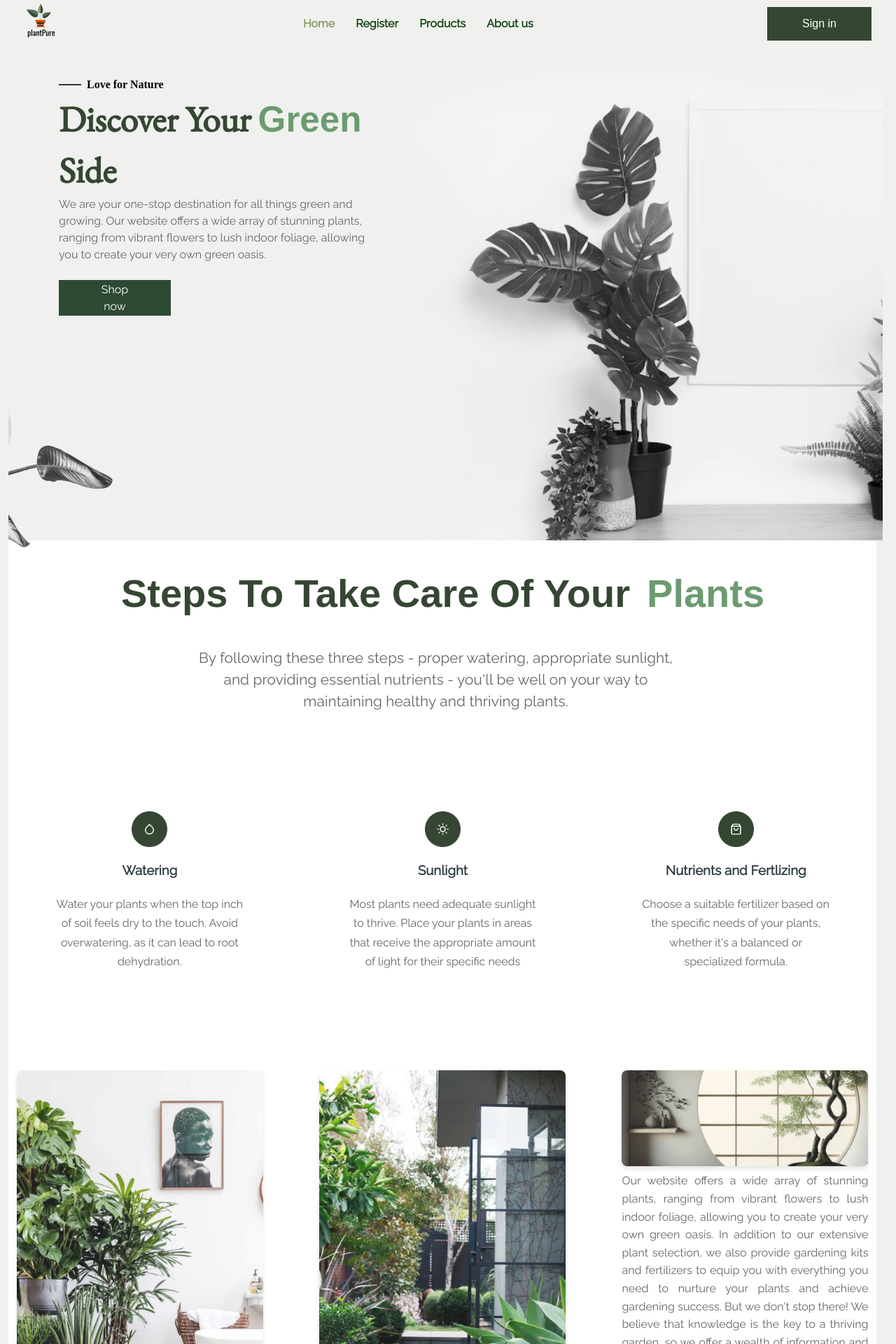
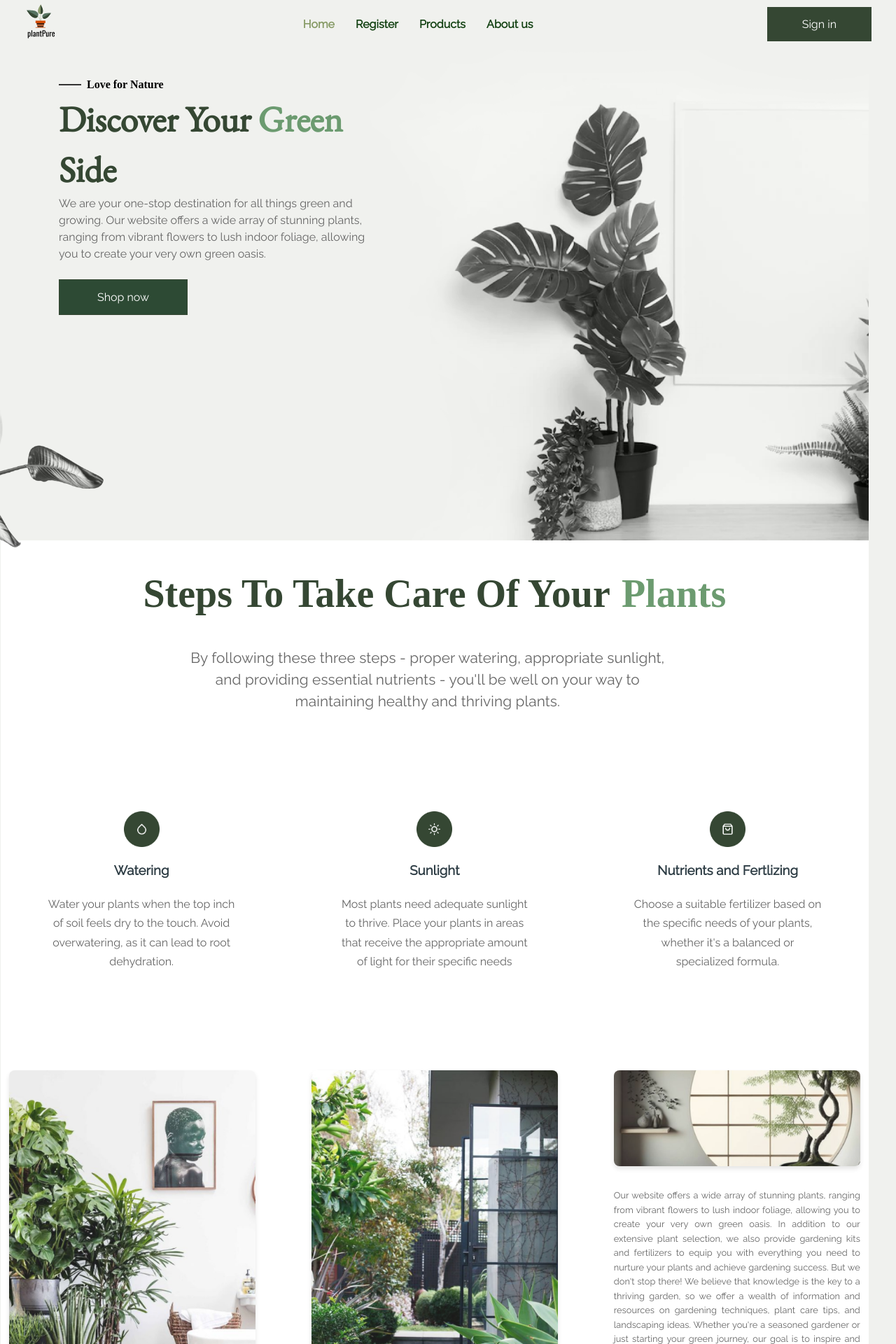
Before and after one commit to danferri/stackoverflowers-desafio02-stackovershop, a React (Vite) app in the folder stackovershop-web/: page / in a window 1280 px wide. Shown: the top 1920 px of the page at 70% size. Built offline with nearby package versions, Linux system fonts and the light colour scheme; no server answers.

Commit message:
style: css adjustments

```diff
--- a/stackovershop-web/src/components/component/Footer/Footer.css
+++ b/stackovershop-web/src/components/component/Footer/Footer.css
@@ -12,12 +12,13 @@
   font-style: normal;
 }
 
-  body, html {
+html, body {
   margin: 0;
   padding: 0;
   min-height: 100%;
   display: flex;
   flex-direction: column;
+  font-family: 'Raleway', sans-serif;
 }
 
 #root {
@@ -36,7 +37,6 @@
   background-size: cover;
   background-repeat: no-repeat;
   background-position: center;
-    font-family: 'Arial', sans-serif;
   color: #ffffff;
   padding: 2.5rem 1.25rem;
   display: flex;
@@ -44,9 +44,10 @@
   align-items: center;
   text-align: center;
   width: 100%;
-    height: 30rem;
-    left: 0;
+  height: auto;
+  margin-left: -1.22rem;
   margin-top: 5rem;
+  box-sizing: border-box;
 }
 
 .footer .top-section {
@@ -56,7 +57,6 @@
   width: 100%;
   max-width: 75rem;
   margin-bottom: 1.25rem;
-    text-align: center;
 }
 
 .footer .left {
@@ -64,38 +64,28 @@
 }
 
 #stay-fresh {
-    font-family: '';
   font-size: 3.75rem;
   margin-bottom: 0.9375rem;
-    width: 17.125rem;
-    height: 5.25rem;
+  width: 100%;
   text-align: left;
-    margin: 0;
   margin-top: 3rem;
-    margin-left: -3rem;
 }
 
 .p-left {
   font-size: 1rem;
   margin: 0.3125rem 0;
   font-family: 'Raleway';
-    font-style: normal;
   text-align: left;
-    width: 8.6875rem;
-    height: 1.5625rem;
   line-height: 1.545;
-    margin-left: -3rem;
 }
 
 .footer .links {
   display: flex;
   flex: 2;
   justify-content: space-between;
-    justify-content: end;
   gap: 4rem;
   font-family: 'Raleway';
   margin-top: 4rem;
-    margin-right: -3rem;
 }
 
 .footer .links div {
@@ -127,8 +117,7 @@
   width: 90%;
   height: 0.015625rem;
   background-color: #ece57b;
-    margin: 1.25rem auto;
-    margin-top: 3rem;
+  margin: 3rem auto 1.25rem auto;
 }
 
 .footer .bottom-section {
@@ -138,40 +127,88 @@
   width: 100%;
   max-width: 75rem;
   padding: 0.625rem 0;
-    text-align: center;
 }
 
 .footer .logo img {
   height: 3.75rem;
   width: auto;
-    margin-left: -3rem;
 }
 
 .footer .rights-reserved {
   font-size: 0.875rem;
   text-align: right;
-    margin-right: -3rem;
 }
 
-  @media (max-width: 48rem) {
+/* Resposividade */
+@media (max-width: 768px) {
   .footer .top-section {
     flex-wrap: wrap;
     justify-content: center;
+    text-align: center;
+    gap: 2rem;
   }
 
-    .footer .left,
+  #stay-fresh {
+    font-size: 2.5rem;
+    text-align: center;
+    margin: 1.5rem 0;
+  }
+
+  .p-left {
+    font-size: 0.9rem;
+    text-align: center;
+    margin: 0 auto;
+    width: 100%;
+  }
+
   .footer .links {
-      flex: 1 1 100%;
+    flex-wrap: wrap;
+    gap: 1.5rem;
+    justify-content: center;
+    margin-top: 2rem;
+  }
+
+  .footer .links div {
     text-align: center;
-      margin-bottom: 1.25rem;
+  }
+
+  .footer .divider {
+    width: 80%;
   }
 
   .footer .bottom-section {
     flex-wrap: wrap;
+    gap: 1rem;
+    text-align: center;
+    padding: 1rem 0;
+  }
+
+  .footer .logo img {
+    margin-bottom: 1rem;
+  }
+
+  .footer .rights-reserved {
+    margin: 0;
     text-align: center;
   }
+}
 
-    .footer .logo {
-      margin-bottom: 0.625rem;
+@media (max-width: 480px) {
+  .footer {
+    padding: 2rem 1rem;
+  }
+
+  #stay-fresh {
+    font-size: 2rem;
+  }
+
+  .footer .links {
+    flex-direction: column;
+    gap: 1rem;
+  }
+
+  .footer .bottom-section {
+    flex-direction: column;
+    gap: 1rem;
   }
 }
--- a/stackovershop-web/src/components/component/Header/Header.tsx
+++ b/stackovershop-web/src/components/component/Header/Header.tsx
@@ -1,4 +1,4 @@
-import { Link, NavLink } from "react-router-dom";
+import { NavLink } from "react-router-dom";
 import PlantLogo from "../../../assets/PlantLogo.svg";
 import {SignedIn, SignedOut, SignInButton, UserButton} from "@clerk/clerk-react";
 import "./HeaderStyle.css";
--- a/stackovershop-web/src/components/component/Splide/Slides.tsx
+++ b/stackovershop-web/src/components/component/Splide/Slides.tsx
@@ -45,7 +45,7 @@ const MySlider: React.FC = () => {
         options={{
           perPage: 4,
           focus: "center",
-          gap: "-65px",
+          gap: "-90px",
           type: "loop",
           perMove: 1,
           breakpoints: {
--- a/stackovershop-web/src/components/component/Splide/StaticSlide.tsx
+++ b/stackovershop-web/src/components/component/Splide/StaticSlide.tsx
@@ -40,7 +40,7 @@ const MySlider: React.FC = () => {
         options={{
           perPage: 4,
           focus: "center",
-          gap: "-65px",
+          gap: "-90px",
           type: "loop",
           perMove: 1,
           breakpoints: {
--- a/stackovershop-web/src/components/component/Splide/mySlider.css
+++ b/stackovershop-web/src/components/component/Splide/mySlider.css
@@ -15,6 +15,7 @@
   box-shadow: 0 4px 8px rgba(0, 0, 0, 0.2);
   background-color: #fff;
   transition: transform 0.3s ease-in-out;
+  cursor: pointer;
 }
 
 .slider-card:hover {
--- a/stackovershop-web/src/pages/Form/form.css
+++ b/stackovershop-web/src/pages/Form/form.css
@@ -1,6 +1,20 @@
+@font-face {
+    font-family: 'Raleway';
+    src: url('../../assets/fonts/Raleway/static/Raleway-Regular.ttf') format('truetype');
+    font-weight: normal;
+    font-style: normal;
+  }
+
+  @font-face {
+    font-family: 'EB Garamond';
+    src: url('../../assets/fonts/EB_Garamond/static/EBGaramond-Regular.ttf') format('truetype');
+    font-weight: normal;
+    font-style: normal;
+  }
+
 .page-container {
     display: flex;
-    max-width: 75rem;
+    max-width: 100%;
     margin: 0 auto;
     padding: 1.25rem;
     min-height: 100vh;
@@ -8,10 +22,8 @@
 }
 
 .form-container {
-    flex: 1;
-    max-width: 25rem;
+    max-width: 60rem;
     padding: 1.25rem;
-    font-family: Arial, sans-serif;
 }
 
 .image-container {
@@ -19,13 +31,6 @@
     display: flex;
     align-items: center;
     justify-content: center;
-
-}
-
-.plant-image {
-    max-width: 100%;
-    height: auto;
-    object-fit: cover;
 }
 
 .FormTitle{color:#354733;
@@ -33,6 +38,7 @@
     padding-bottom: 1rem;
     border-bottom:#AFB2AA solid 0.07rem;
     margin-top: 2rem;
+    font-family: 'Raleway';
 }
 
 .form-group {
@@ -55,6 +61,7 @@
     border: #AFB2AA solid 0.07rem;
     border-radius: 0.2rem;
     background: transparent;
+    font-family: 'Raleway';
 }
 
 .description-input {
@@ -66,6 +73,7 @@
     border: #AFB2AA solid 0.07rem;
     border-radius:0.2rem ;
     background: transparent;
+    font-family: 'Raleway';
 }
 
 
--- a/stackovershop-web/src/pages/Home/home.css
+++ b/stackovershop-web/src/pages/Home/home.css
@@ -81,6 +81,7 @@ body {
 
 .shop-now-highlight {
   color: #6c9b70;
+  font-family: 'EB Garamond';
 }
 
 .shop-now-text {
@@ -107,7 +108,7 @@ body {
   display: flex;
   justify-content: center;
   align-items: center;
-  width: 10rem;
+  width: 11.5rem;
   height: 3.2rem;
 }
 
@@ -129,7 +130,7 @@ body {
   width: 100%;
   max-width: 45rem;
   height: auto;
-  right: -0.05rem;
+  right: 1.2rem;
   top: -3rem;
   mix-blend-mode: luminosity;
 }
@@ -148,7 +149,7 @@ body {
   width: 100%;
   left: 0;
   top: 28.5rem;
-  margin-left: -0.5rem;
+  margin-left: -1.3rem;
   mix-blend-mode: luminosity;
 }
 
@@ -164,12 +165,13 @@ body {
   width: 100%;
   padding: 1.5rem;
   margin-top: 22rem;
-  margin-left: -0.47rem;
+  margin-left: -1.2rem;
 }
 
 .heading-text {
   display: flex;
   justify-content: center;
+  font-family: '';
   font-style: normal;
   font-size: 3.5rem;
   line-height: 4.5rem;
@@ -184,7 +186,8 @@ body {
 
 .take-care-highlight {
   color: #6c9b70;
-  margin-left: 1.5rem;
+  margin-left: 1rem;
+  font-family: '';
 }
 
 .take-care-text {
@@ -296,9 +299,10 @@ body {
   font-style: normal;
   color: #666;
   width: 22rem;
-  margin-top: 0.5rem;
+  margin-top: 2rem;
   margin-bottom: 1rem;
   text-align: justify;
+  font-size: 0.8rem;
 }
 
 #carrossel1 {
--- a/stackovershop-web/src/pages/ProductsPage/ProductsStyle.css
+++ b/stackovershop-web/src/pages/ProductsPage/ProductsStyle.css
@@ -1,5 +1,5 @@
 * {
-    font-family: 'Arial', sans-serif;
+    font-family: 'Raleway';
     margin: 0;
     padding: 0;
     box-sizing: border-box;
@@ -14,22 +14,25 @@ body {
 
 .products {
     display: flex;
+    align-items: center;
     justify-content: center;
-    align-items: center;
-    width: 100vw;
-    height: 70vh;
-    margin: 0;
+    width: 100%;
+    height: auto;
+    margin-top: 10rem;
 }
 
 .image {
     float: left;
-    width: 50%;
+    height: auto;
     border-radius: 12px;
     padding: 10px;
+    width: 30rem;
+    height: auto;
+    margin-left: -15rem;
 }
 
 .image img {
-    width: 100%;
+    width: 20%;
     height: auto;
     border-radius: 12px;
 }
@@ -39,7 +42,7 @@ body {
     width: 50%;
     padding: 20px;
     border-radius: 12px;
-    box-sizing: border-box;
+    margin-right: -10rem;
 }
 
 .plantTitle {
```
Also changed, not shown: stackovershop-web/src/components/Products.tsx (+33 -33 lines). Lines whose indentation alone changed are shown as unchanged.
